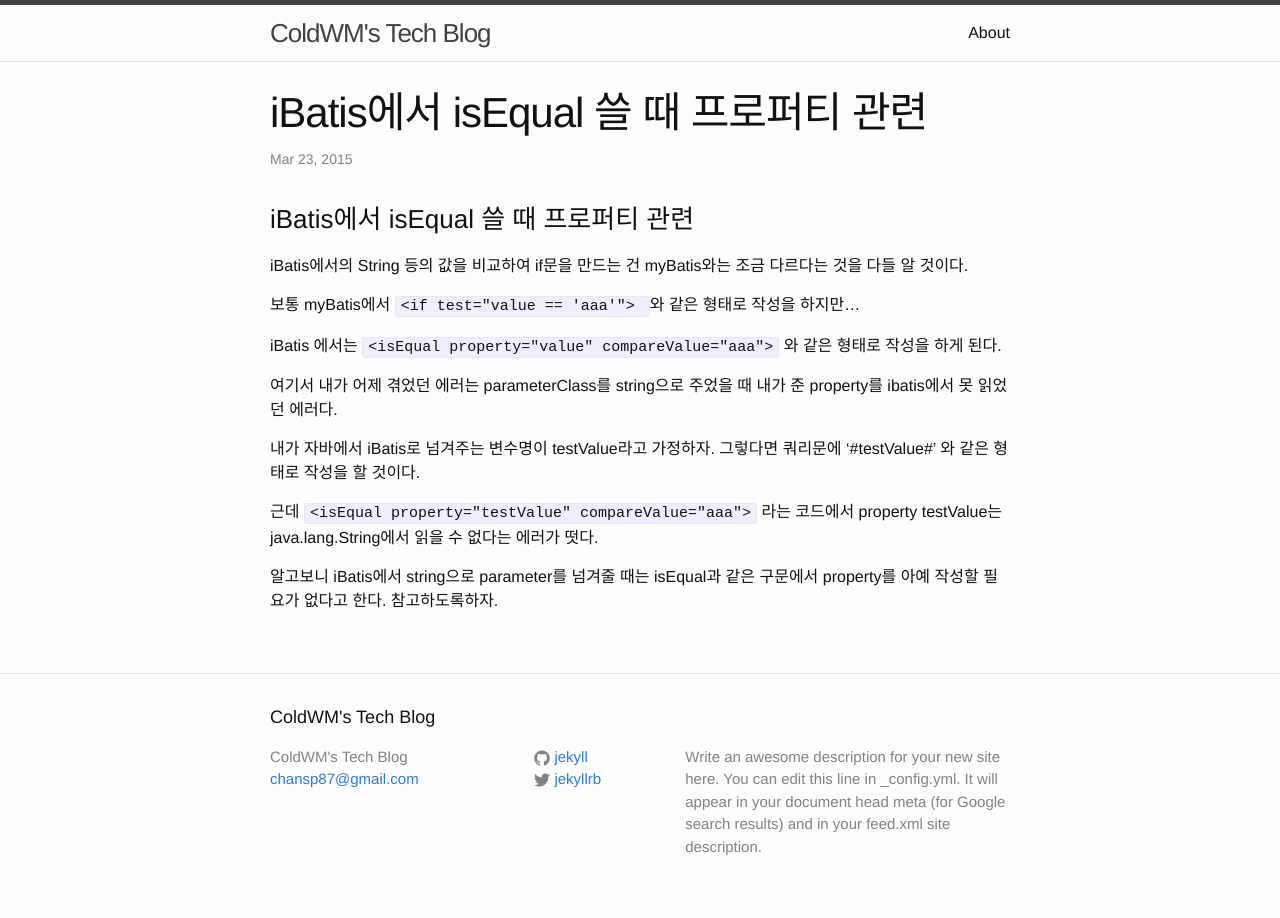
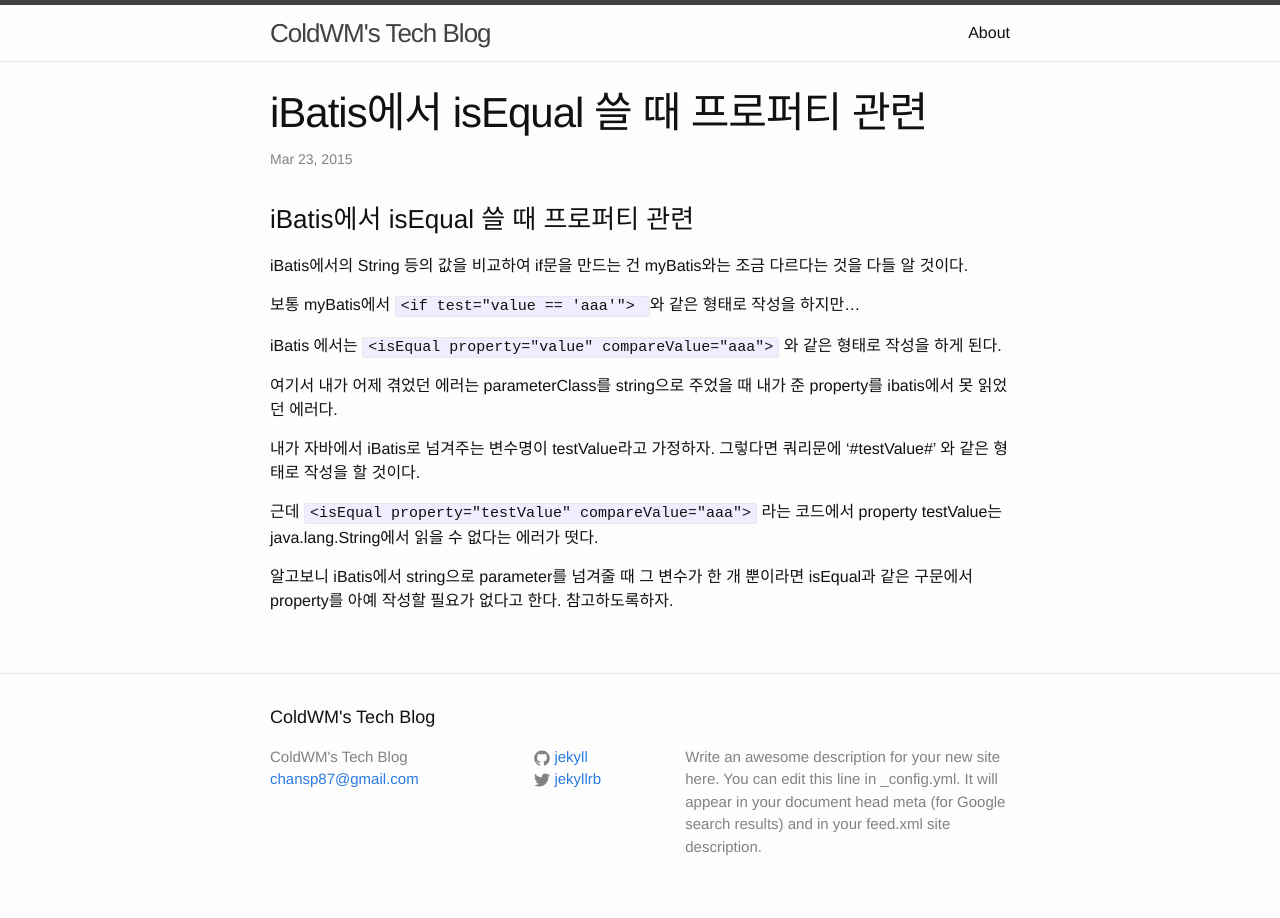
Before and after one commit to ColdWM/blog, a Jekyll site: the page built from _posts/2015-03-23-iBatis-Syntax-About-Property.md, in a window 1280 px wide. Built offline with Jekyll 4.4.1, drawn with Linux system fonts in a browser that asks for light colours; Markdown is read by kramdown in place of the engine named in the settings.

Commit message:
Update 2015-03-23-iBatis-Syntax-About-Property.md

```diff
--- a/_posts/2015-03-23-iBatis-Syntax-About-Property.md
+++ b/_posts/2015-03-23-iBatis-Syntax-About-Property.md
@@ -30,6 +30,6 @@ parameterClass를 string으로 주었을 때 내가 준 property를 ibatis에서
   `<isEqual property="testValue" compareValue="aaa">`
 라는 코드에서 property testValue는 java.lang.String에서 읽을 수 없다는 에러가 떳다.
 
-알고보니 iBatis에서 string으로 parameter를 넘겨줄 때는
+알고보니 iBatis에서 string으로 parameter를 넘겨줄 때  그 변수가 한 개 뿐이라면
 isEqual과 같은 구문에서 property를 아예 작성할 필요가 없다고 한다.
 참고하도록하자.
```
